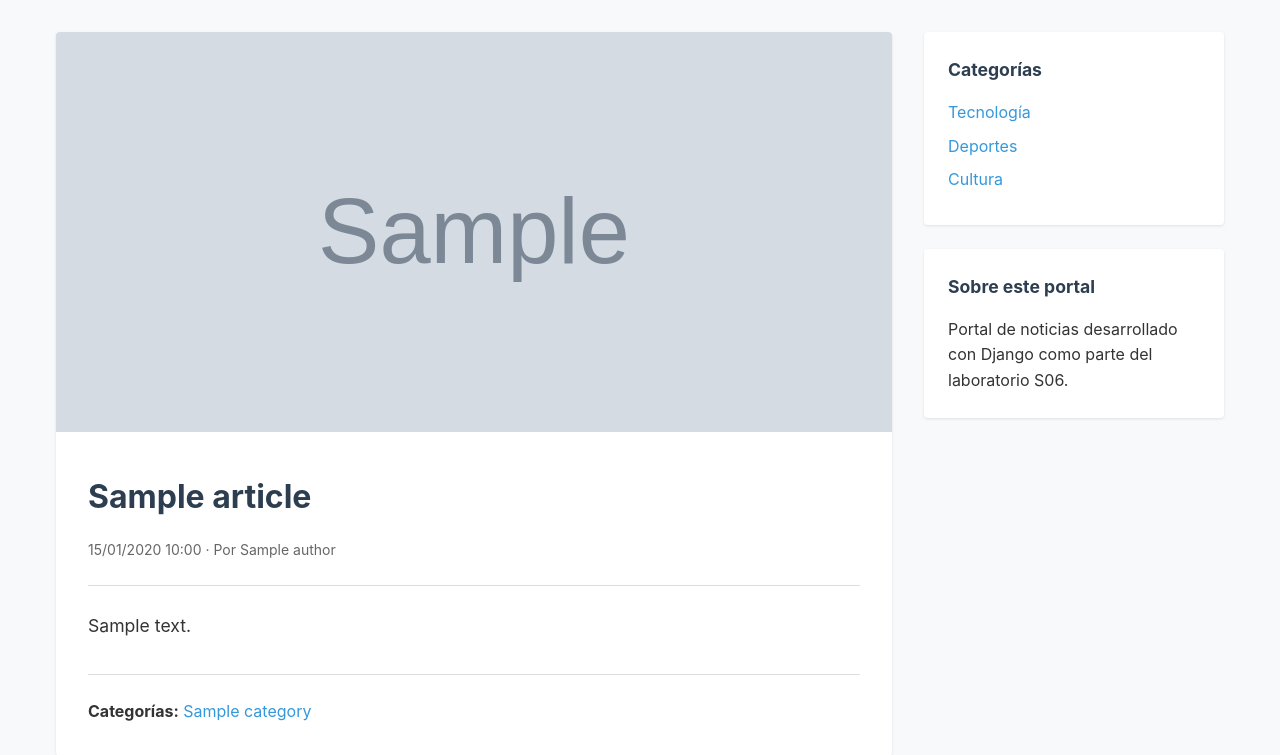
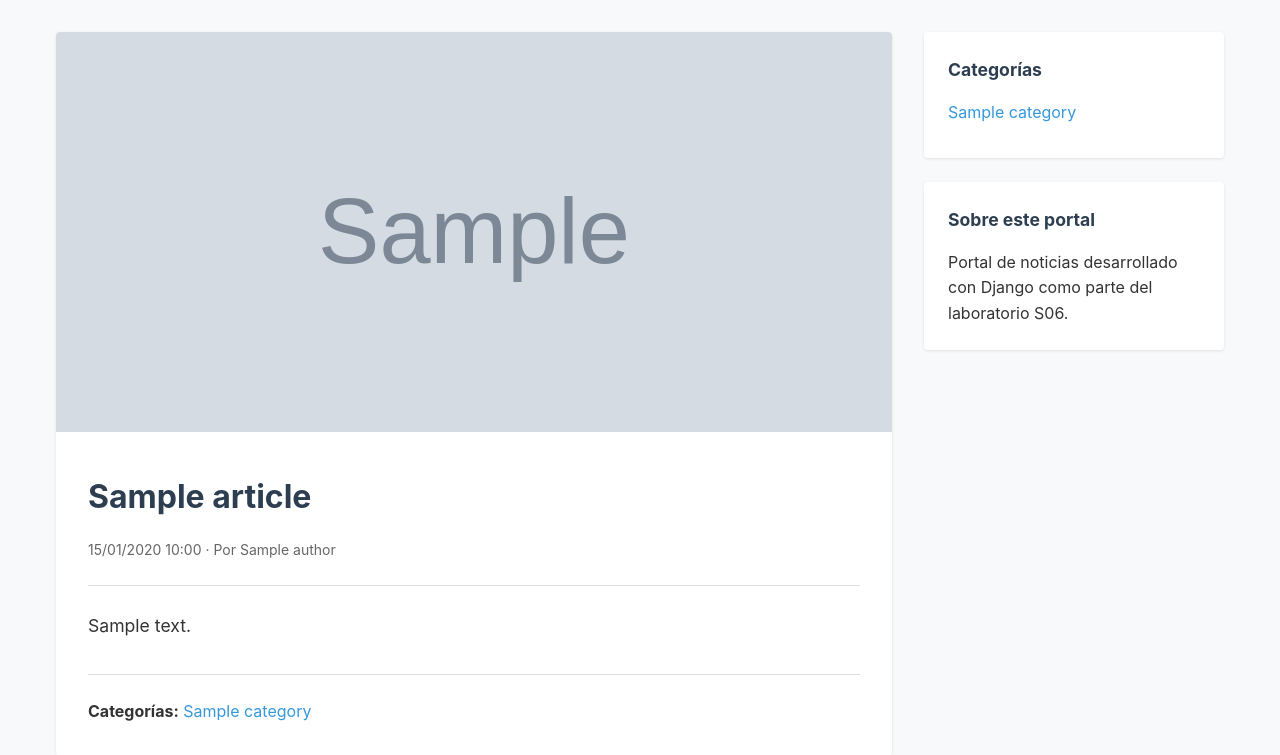
Before and after one commit to RV-Leo/DAE-S6, a Django app: a page that uses templates/base.html in a window 1280 px wide. Shown: the part 133-888 px from the top of the page. Run offline with Django 5.2, Linux system fonts and the light colour scheme; tables that the repository leaves empty hold one stand-in row (values such as "Sample post"); grey boxes marked "Sample" are stand-in pictures.

Commit message:
completar rutas nombradas y enlaces {% url %} con context processor de categorías

```diff
--- a/config/settings.py
+++ b/config/settings.py
@@ -84,6 +84,7 @@ TEMPLATES = [
                 'django.template.context_processors.request',
                 'django.contrib.auth.context_processors.auth',
                 'django.contrib.messages.context_processors.messages',
+                'news.context_processors.categories',
             ],
         },
     },
--- /dev/null
+++ b/news/context_processors.py
@@ -0,0 +1,5 @@
+from news.models import Category
+
+
+def categories(request):
+    return {'all_categories': Category.objects.all()}
--- a/templates/base.html
+++ b/templates/base.html
@@ -32,9 +32,11 @@
                 <div class="widget">
                     <h3>Categorías</h3>
                     <ul class="category-list">
-                        <li><a href="#">Tecnología</a></li>
-                        <li><a href="#">Deportes</a></li>
-                        <li><a href="#">Cultura</a></li>
+                        {% for cat in all_categories %}
+                        <li><a href="{% url 'news:category_list' cat.slug %}">{{ cat.name }}</a></li>
+                        {% empty %}
+                        <li>No hay categorías</li>
+                        {% endfor %}
                     </ul>
                 </div>
                 <div class="widget">
```
